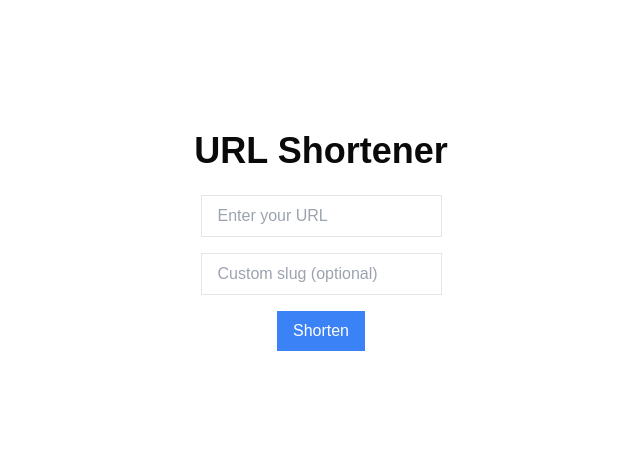
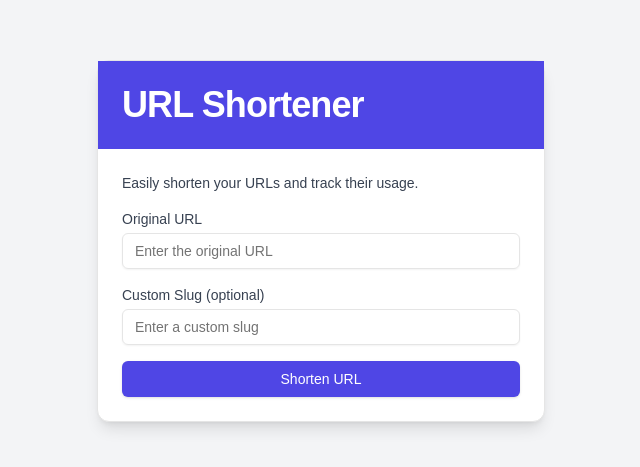
Before and after one commit to rakit-digital/url-shortener, a Next.js app: page / in a window 1280 px wide. Shown: the part 159-626 px from the top of the page, without its empty margins (319-959 px from the left). Built offline with nearby package versions, Linux system fonts and the light colour scheme.

Commit message:
New home page

```diff
--- a/app/page.tsx
+++ b/app/page.tsx
@@ -1,10 +1,54 @@
 import ShortenForm from '../components/ShortenForm';
+import { Card, CardHeader, CardTitle, CardContent, CardFooter, CardDescription } from '@/components/ui/card';
+import { Button } from '@/components/ui/button';
+import { Input } from '@/components/ui/input';
 
 export default function Home() {
     return (
-        <div className="flex flex-col items-center justify-center h-screen">
-            <h1 className="text-4xl font-bold mb-6">URL Shortener</h1>
-            <ShortenForm />
+        <div className="flex flex-col items-center justify-center h-screen bg-gray-100">
+            <Card className="w-full max-w-md shadow-lg">
+                <CardHeader className="bg-indigo-600 text-white">
+                    <CardTitle className="text-4xl font-bold">URL Shortener</CardTitle>
+                </CardHeader>
+                <CardContent className="p-6">
+                    <CardDescription className="mb-4 text-gray-700">
+                        Easily shorten your URLs and track their usage.
+                    </CardDescription>
+                    <form className="space-y-4">
+                        <div>
+                            <label htmlFor="originalUrl" className="block text-sm font-medium text-gray-700">
+                                Original URL
+                            </label>
+                            <Input
+                                type="url"
+                                id="originalUrl"
+                                name="originalUrl"
+                                className="mt-1 block w-full"
+                                placeholder="Enter the original URL"
+                                required
+                            />
+                        </div>
+                        <div>
+                            <label htmlFor="customSlug" className="block text-sm font-medium text-gray-700">
+                                Custom Slug (optional)
+                            </label>
+                            <Input
+                                type="text"
+                                id="customSlug"
+                                name="customSlug"
+                                className="mt-1 block w-full"
+                                placeholder="Enter a custom slug"
+                            />
+                        </div>
+                        <Button
+                            type="submit"
+                            className="w-full bg-indigo-600 hover:bg-indigo-700 text-white font-medium py-2 rounded-md"
+                        >
+                            Shorten URL
+                        </Button>
+                    </form>
+                </CardContent>
+            </Card>
         </div>
     );
 }
--- a/package.json
+++ b/package.json
@@ -12,6 +12,7 @@
     "@next-auth/prisma-adapter": "^1.0.7",
     "@prisma/client": "^5.20.0",
     "@radix-ui/react-icons": "^1.3.0",
+    "@radix-ui/react-slot": "^1.1.0",
     "axios": "^1.7.7",
     "class-variance-authority": "^0.7.0",
     "clsx": "^2.1.1",
```
Also changed, not shown: 1 other file (tests, documents, lock files or other folders).
